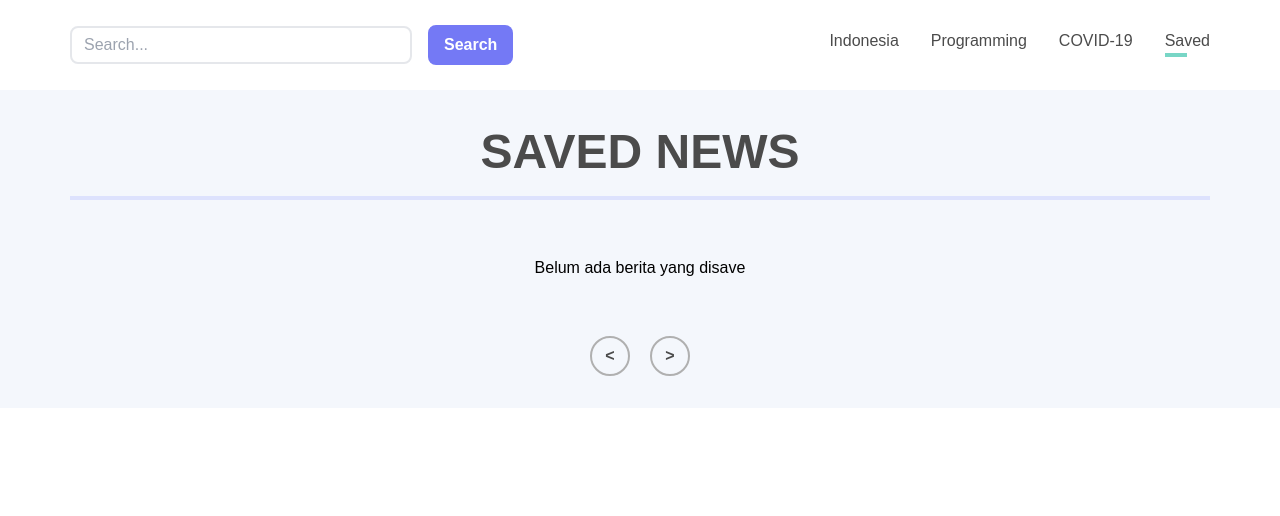
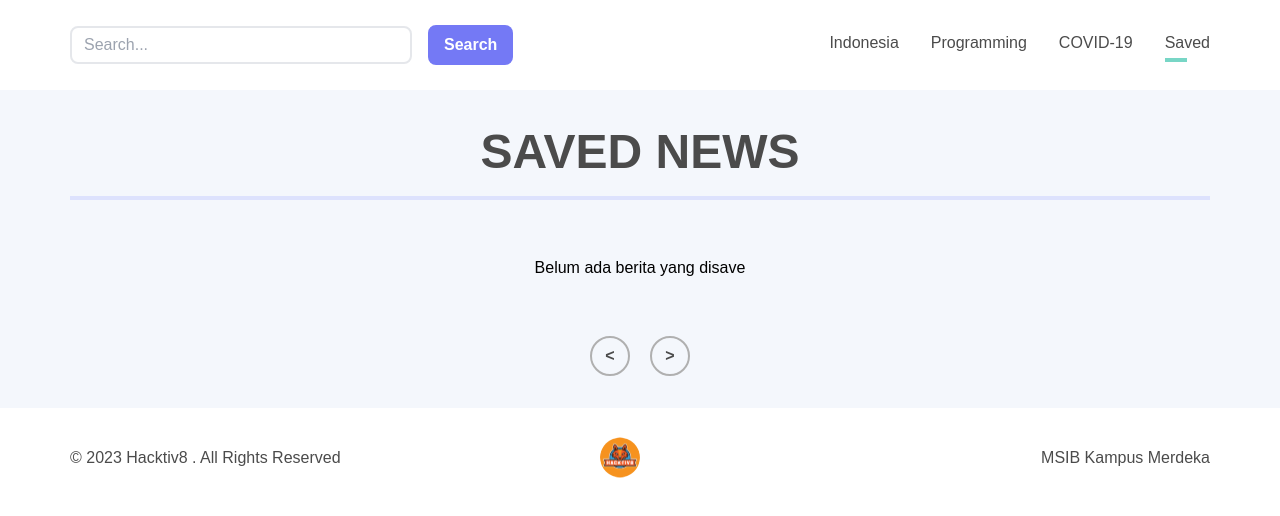
Before and after one commit to AlvitoJordan/hacktiv8-finalproject, a React (Create React App) app: page /saved in a window 1280 px wide. Shown: the top 516 px of the page. Built offline with nearby package versions, Linux system fonts and the light colour scheme.

Commit message:
menambahkan footer

```diff
--- a/src/App.js
+++ b/src/App.js
@@ -1,7 +1,7 @@
 import { Provider } from "react-redux";
 import { store } from "./redux/store";
 import { BrowserRouter, Route, Routes } from "react-router-dom";
-import { Navbar } from "./components/molecules";
+import { Footer, Navbar } from "./components/molecules";
 import { CovidNews, IndonesiaNews, ProgrammingNews, SavedNews, SearchNews } from "./pages";
 
 const Router = () => {
@@ -15,6 +15,7 @@ const Router = () => {
         <Route path="/saved" element={<SavedNews />} />
         <Route path="/search/:searchValue" element={<SearchNews />} />
       </Routes>
+      <Footer copyright="© 2023 Hacktiv8 . All Rights Reserved" text="MSIB Kampus Merdeka" />
     </BrowserRouter>
   );
 };
--- a/src/assets/icons/index.js
+++ b/src/assets/icons/index.js
@@ -2,5 +2,7 @@ import { ReactComponent as ICSave } from "./save.svg";
 import { ReactComponent as ICSaveBlue } from "./save-blue.svg";
 import { ReactComponent as ICOpenBar } from "./open-bar.svg";
 import { ReactComponent as ICCloseBar } from "./close-bar.svg";
+import { ReactComponent as ICFooter } from "./hactive8.svg";
 
-export { ICSave, ICOpenBar, ICCloseBar, ICSaveBlue };
+
+export { ICSave, ICOpenBar, ICCloseBar, ICSaveBlue, ICFooter };
--- /dev/null
+++ b/src/components/molecules/Footer.jsx
@@ -0,0 +1,18 @@
+import React from 'react'
+import { ICFooter } from '../../assets'
+
+const Footer = ({ copyright, text }) => {
+    return (
+        <div className='bg-white_color w-full h-auto lg:px-[70px] px-5'>
+            <div className="max-w-[1800px] w-full mx-auto flex flex-row justify-between max-[1000px]:justify-center items-center py-5 text-text_color flex-wrap ">
+                <div className='flex lg:flex-row-reverse flex-col lg:gap-4 gap-2 lg:justify-between justify-center w-full  lg:w-2/4 items-center flex-wrap ' >
+                    <ICFooter width="40px" />
+                    <span >{copyright}</span>
+                </div>
+                <span className=' lg:w-auto lg:text-end w-full text-center '>{text}</span>
+            </div>
+        </div>
+    )
+}
+
+export default Footer
--- a/src/components/molecules/index.jsx
+++ b/src/components/molecules/index.jsx
@@ -1,5 +1,6 @@
 import CardNew from "./CardNew";
 import Navbar from "./Navbar";
 import Skeleton from "./Skeleton";
+import Footer from "./Footer";
 
-export { CardNew, Navbar, Skeleton };
+export { CardNew, Navbar, Skeleton, Footer };
--- a/src/index.css
+++ b/src/index.css
@@ -12,7 +12,7 @@
   position: relative;
 }
 .borderr_active{
-  border-bottom: 4px solid #78D6C6;
+  /* border-bottom: 4px solid #78D6C6; */
   position: relative;
 
 }
@@ -20,11 +20,11 @@
 .borderr_active::after{
   content: "";
   position: absolute;
-  background-color: white;
+  background-color: #78D6C6;
   width: 50%;
-  height: 10px;
-  right: 0 ;
-  bottom: -7.8px;
+  height: 4px;
+  left: 0 ;
+  bottom: -6.8px;
 }
 
 @media only screen and (max-width: 1000px) {
```
Also changed, not shown: src/assets/icons/hactive8.svg (added).
